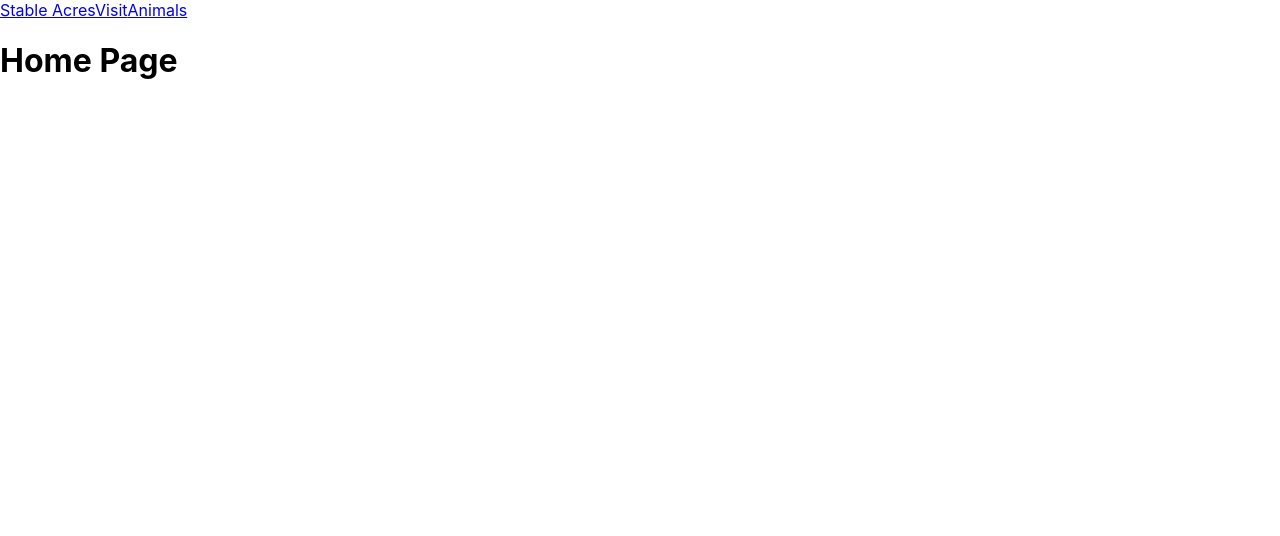
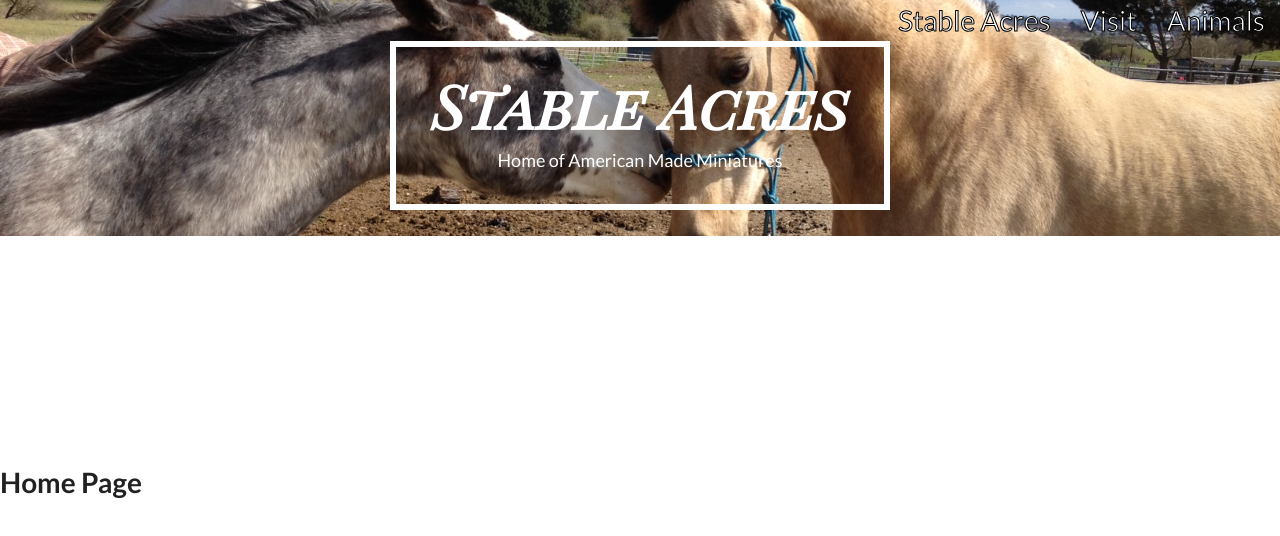
Before and after one commit to n8dizonmustard/american-made-miniatures, a React (Create React App) app: page / in a window 1280 px wide. Shown: the top 536 px of the page. Built offline with nearby package versions, Linux system fonts and the light colour scheme.

Commit message:
header for home page complete.

```diff
--- a/package.json
+++ b/package.json
@@ -10,6 +10,8 @@
     "react-dom": "^17.0.2",
     "react-router-dom": "^5.2.0",
     "react-scripts": "4.0.3",
+    "semantic-ui-css": "^2.4.1",
+    "semantic-ui-react": "^2.0.3",
     "web-vitals": "^1.1.2"
   },
   "scripts": {
--- a/src/components/Header/Header.css
+++ b/src/components/Header/Header.css
@@ -0,0 +1,56 @@
+@import url('https://fonts.googleapis.com/css2?family=Playfair+Display+SC:ital@1&display=swap');
+
+.navbar {
+    text-align: right;
+    /* background-image: url('../../pics/headerhome.jpeg'); */
+}
+
+.nav-link {
+    margin: 15px;
+    color: white;
+    text-decoration: none;
+    position: relative;
+    top: 10px;
+    z-index: 1;
+    font-size: 28px;
+    -webkit-text-stroke-width: 1px;
+    -webkit-text-stroke-color: black;
+}
+
+.nav-link:hover {
+    color: #E3BD03;
+}
+
+.header-home {
+    width: 100%;
+    height: 30vh;
+    object-fit: cover;
+    object-position: 0 50%;
+    position: relative;
+    bottom: 30px;
+    z-index: 0;
+}
+
+.header-div {
+    text-align: center;
+    position: relative;
+    z-index: 1;
+    bottom: 230px;
+    border: 6px solid white;
+    width: 500px;
+    margin: auto;
+    color: white;
+    padding: 20px;
+}
+
+.header-title {
+    font-size: 60px;
+    font-family: 'Playfair Display SC', serif;
+    position: relative;
+}
+
+p {
+    font-size: 18px;
+    position: relative;
+    bottom: 10px;
+}
--- a/src/components/Header/Header.jsx
+++ b/src/components/Header/Header.jsx
@@ -1,12 +1,21 @@
 import React from 'react';
+import './Header.css';
 import { Link } from 'react-router-dom';
+import HeaderHomePic from '../../pics/headerhome.png';
 
 export default function Header(){
     return (
         <>
-        <Link to='/'>Stable Acres</Link>
-        <Link to='/visit'>Visit</Link>
-        <Link to='/animals'>Animals</Link>
+        <div className='navbar'>
+            <Link to='/' className='nav-link'>Stable Acres</Link>
+            <Link to='/visit' className='nav-link'>Visit</Link>
+            <Link to='/animals' className='nav-link'>Animals</Link>
+        </div>
+        <img src={HeaderHomePic} alt='headerhome' className='header-home'/>
+        <div className='header-div'>
+            <h1 className='header-title'>Stable Acres</h1>
+            <p>Home of American Made Miniatures</p>
+        </div>
         </>
     )
 }
--- a/src/index.js
+++ b/src/index.js
@@ -3,6 +3,7 @@ import ReactDOM from 'react-dom';
 import './index.css';
 import App from './pages/App/App';
 import reportWebVitals from './reportWebVitals';
+import 'semantic-ui-css/semantic.min.css';
 
 ReactDOM.render(
   <React.StrictMode>
```
Also changed, not shown: src/pics/headerhome.png (added), 1 other file (tests, documents, lock files or other folders).
